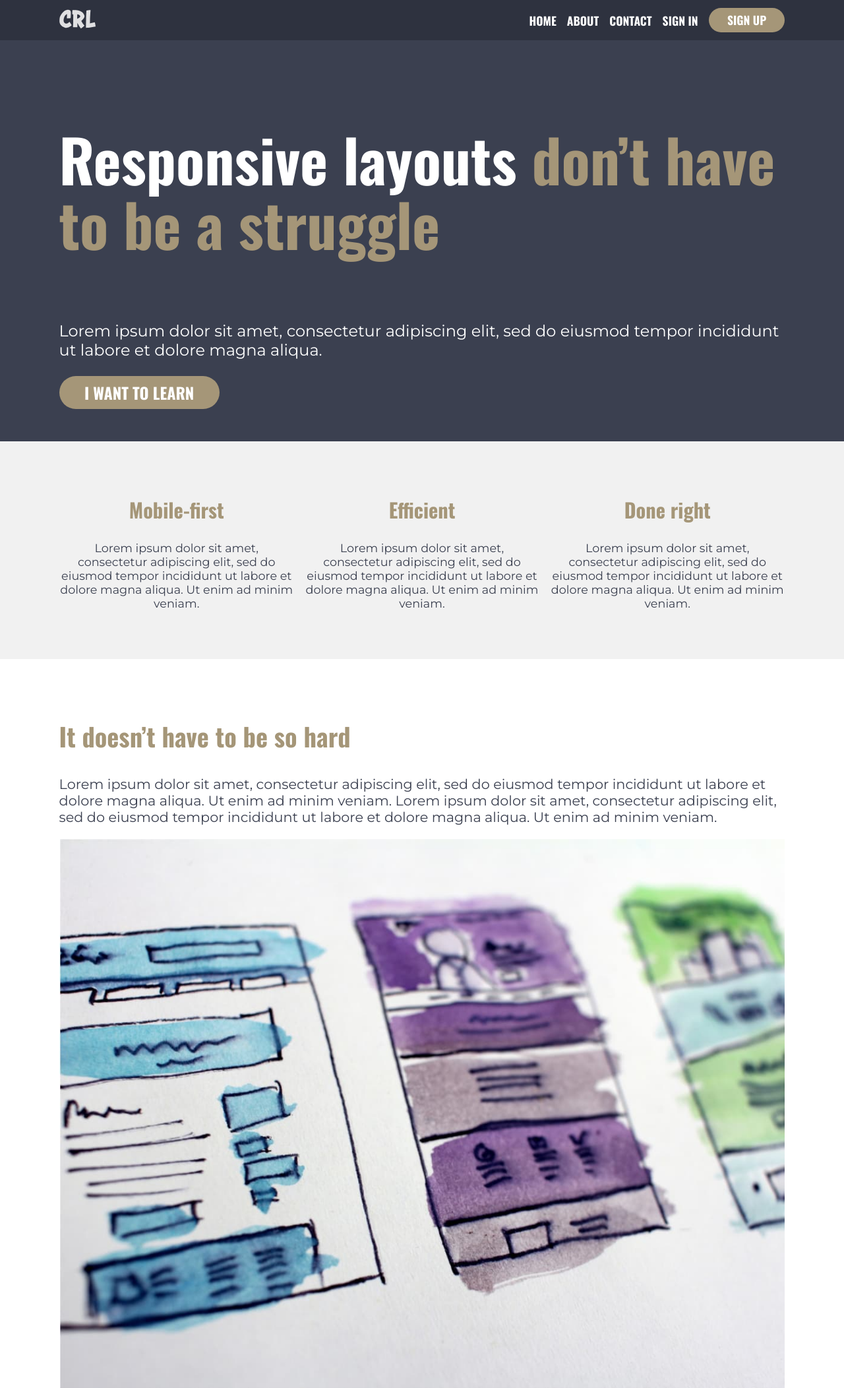
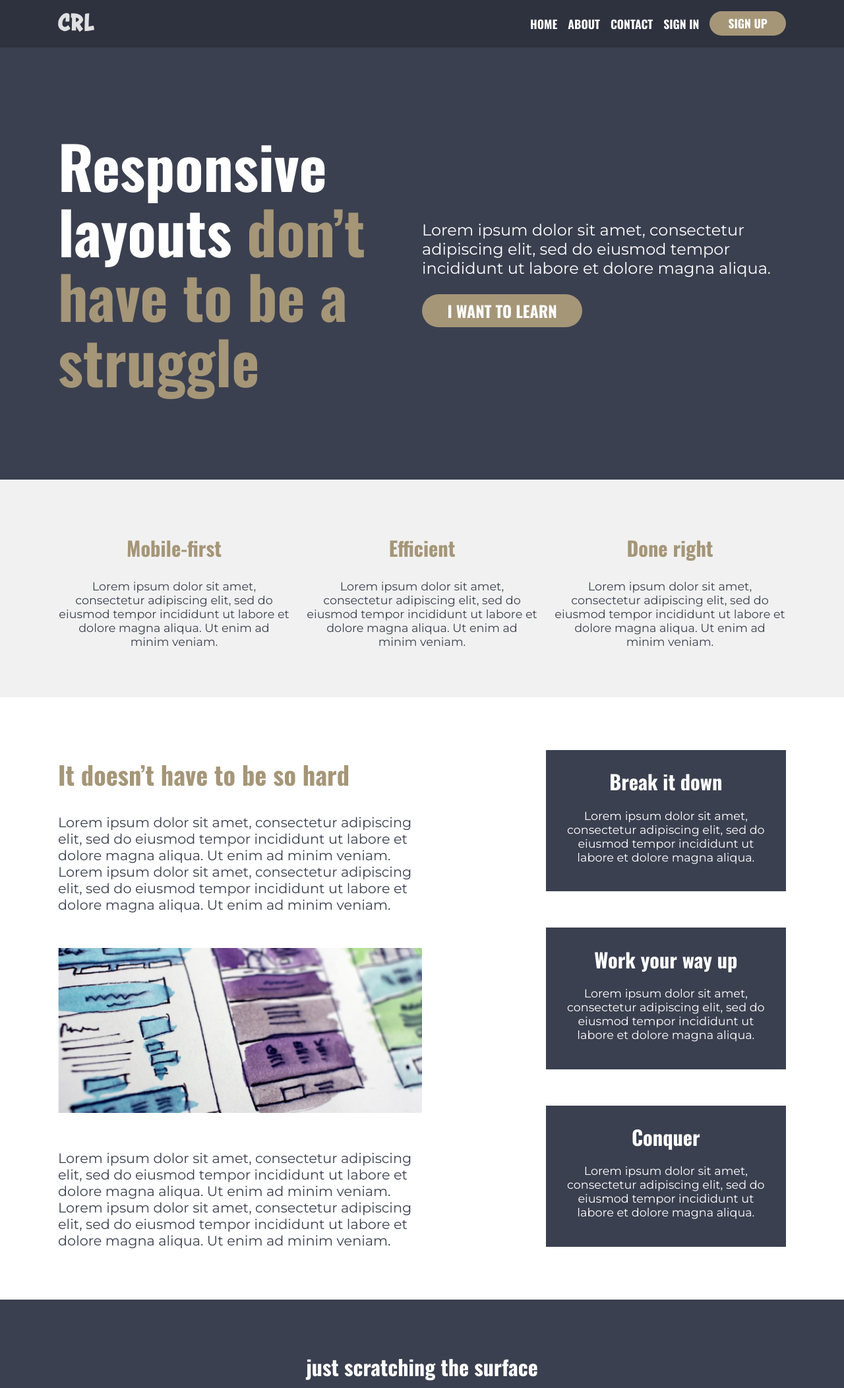
Before and after one commit to nadielotiene/flexbox-challenge-final, a plain HTML site: page index.html in a window 1280 px wide. Shown: the top 2104 px of the page at 66% size. Drawn offline with nearby package versions, Linux system fonts and the light colour scheme.

Commit message:
add large media queries, mid media queries and other minor layout fixes

```diff
--- a/index.html
+++ b/index.html
@@ -13,7 +13,7 @@
 <body>
 
     <header class="header">
-        <div class="container head row">
+        <div class="container header--menu row">
             <div class="header--logo-div">
                 <img src="img/crl-logo.svg" alt="CRL" class="header__logo">
             </div>
@@ -30,7 +30,7 @@
     </header>
 
     <section class="hero">
-        <div class="container row">
+        <div class="container lg-hero row">
             <div class="hero__title-div">
                 <h1 class="hero__title bold">Responsive layouts <span class="contrast-color">don’t have to be a struggle</span></h1>
             </div>
@@ -45,9 +45,9 @@
     </section>
 
     <section class="cards">
-        <div class="container row mid-col">
+        <div class="container mid-cards row">
             <div class="card__items col">
-                <h2 class="card__title contrast-color bold">Mobile-first</h1>
+                <h2 class="card__title contrast-color bold">Mobile-first</h2>
                 <p class="card__text">Lorem ipsum dolor sit amet,
                     consectetur adipiscing elit, sed do
                     eiusmod tempor incididunt ut
@@ -56,7 +56,7 @@
                 </p>
             </div>
             <div class="card__items col">
-                <h2 class="card__title contrast-color bold">Efficient</h1>
+                <h2 class="card__title contrast-color bold">Efficient</h2>
                 <p class="card__text">Lorem ipsum dolor sit amet,
                     consectetur adipiscing elit, sed do
                     eiusmod tempor incididunt ut
@@ -65,7 +65,7 @@
                 </p>
             </div>
             <div class="card__items col">
-                <h2 class="card__title contrast-color bold">Done right</h1>
+                <h2 class="card__title contrast-color bold">Done right</h2>
                 <p class="card__text">Lorem ipsum dolor sit amet,
                     consectetur adipiscing elit, sed do
                     eiusmod tempor incididunt ut
@@ -123,7 +123,7 @@
     </main>
 
     <footer class="footer">
-        <div class="container row">
+        <div class="container lg-footer row">
             <h1 class="footer__title bold">just scratching the surface</h1>
             <section class="footer__menu">
                 <div class="footer__about">
--- a/style.css
+++ b/style.css
@@ -10,11 +10,18 @@
     --white: #FFFFFF;
 }
 
+html, body {
+    max-width: 100%;
+    overflow-x: hidden;
+}
+
 body {
     font-family: "Montserrat", sans-serif;
     font-weight: 400;
     margin: 0;
     padding: 0;
+    display: flex;
+    flex-direction: column;
 }
 
 .bold {
@@ -23,22 +30,21 @@ body {
 }
 
 .container {
-    display: flex;
-    flex-direction: column;
     max-width: 1200px;
-    margin: auto 7%;
-    padding: 3.5rem 0;
+    margin: auto;
+    padding: 3.5rem 3rem;
 }
 
 .header {
     background-color: var(--dark);
+    width: 100%;
 }
 
-.head {
+.header--menu {
     display: flex;
     flex-direction: row;
     justify-content: space-between;
-    padding: 0;
+    padding: 0 3rem;
 }
 
 .header--logo-div {
@@ -52,6 +58,7 @@ body {
 .nav__list {
     display: flex;
     flex-wrap: wrap;
+    justify-content: flex-end;
     font-size: 1.1rem;
 }
 
@@ -61,6 +68,7 @@ body {
 
 .nav__link {
     font-size: clamp(0.01rem, 4vw, 1.1rem);
+    line-height: 2.3rem;
 }
 
 .nav,
@@ -97,7 +105,6 @@ body {
 }
 
 .hero__title {
-    /* font-size: 5.6rem; */
     font-size: clamp(3rem, 10vw, 5.6rem);
     line-height: 1.1em;
 }
@@ -142,8 +149,10 @@ body {
     color: var(--medium);
 }
 
-.main--section__image {
-    max-width: 100%;
+.main--section > img {
+    width: 100%;
+    height: 250px;
+    object-fit: cover;
 }
 
 .sidebar {
@@ -206,7 +215,11 @@ body {
     opacity: 1;
 }
 
-@media (min-width: 760px) {
+@media (min-width: 768px) {
+
+    .main--section__image {
+        margin: 2rem 0
+    }
 
     .sidebar {
         display: flex;
@@ -215,17 +228,70 @@ body {
     }
 
     .sidebar__items + .sidebar__items {
-        margin-left: 1em;
+        margin-left: 1rem;
     }
 
-    .mid-col {
+    .mid-cards {
         display: flex;
         flex-direction: row;
         justify-content: space-between;
     }
 
     .card__items + .card__items {
-        margin-left: 1em;
+        margin-left: 1.5rem;
+    }
+
+    .footer__menu {
+        flex-direction: row;
+        flex-wrap: nowrap;
+        margin: 2rem 0;
+    }
+
+    .footer__about {
+        max-width: 35%;
     }
 
 }
+
+@media (min-width: 992px) {
+
+    .lg-hero {
+        display: flex;
+        flex-direction: row;
+        justify-content: space-between;
+    }
+
+    .hero__title-div {
+        max-width: 100%;
+        width: 50%;
+    }
+
+    .hero__text-div {
+        align-content: center;
+        max-width: 100%;
+        width: 50%;
+    }
+
+    .main {
+        display: flex;
+        flex-direction: row;
+        justify-content: space-between;
+        padding: 6rem auto;
+    }
+
+    .main--section {
+        max-width: 100%;
+        width: 50%
+    }
+
+    .sidebar {
+        flex-direction: column;
+        max-width: 100%;
+        width: 33%;
+    }
+
+    .sidebar__items + .sidebar__items {
+        margin-left: 0;
+    }
+
+}
```
Also changed, not shown: 1 other file.
